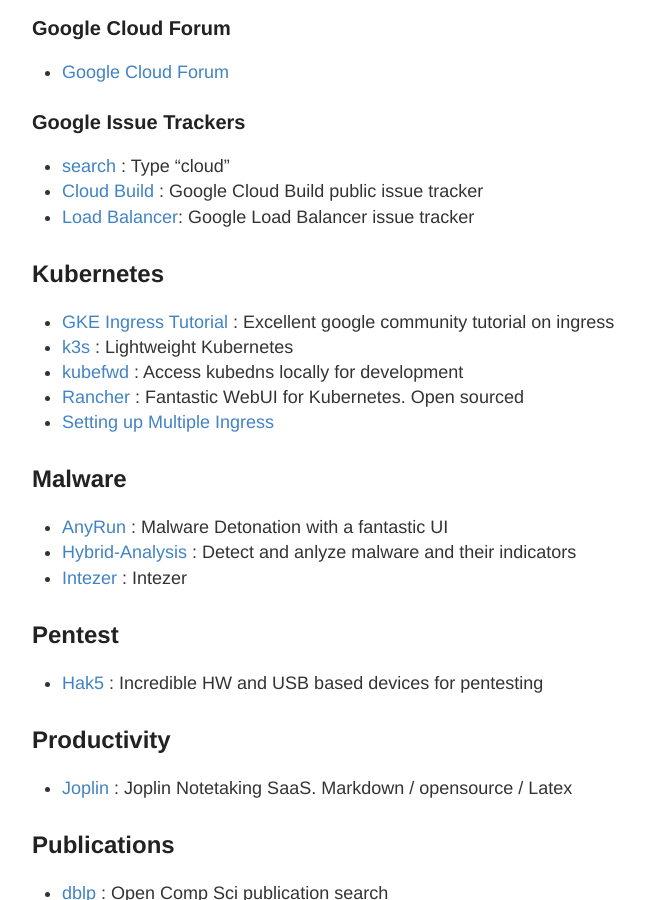
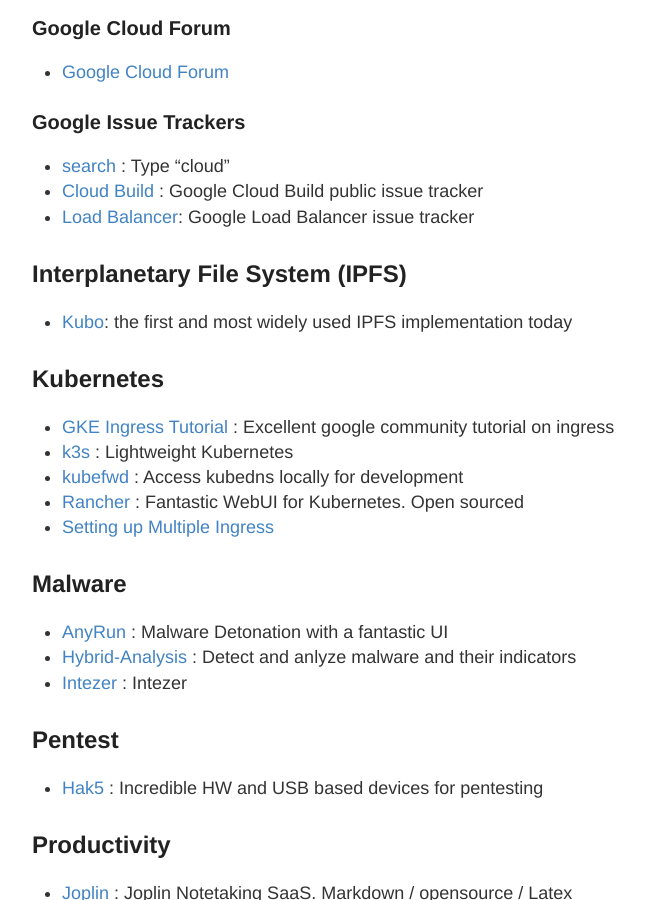
Before and after one commit to stevehenderson/stevehenderson.github.io, a Jekyll site: the page built from links.md, in a window 1280 px wide and 900 px high, scrolled down 1113 px. Shown: the whole window, without its empty margins (248-893 px from the left). Built offline with Jekyll 4.4.1, drawn with Linux system fonts in a browser that asks for light colours.

Commit message:
Update links.md

```diff
--- a/links.md
+++ b/links.md
@@ -43,6 +43,9 @@
    * [Cloud Build](https://issuetracker.google.com/savedsearches/6305393) : Google Cloud Build public issue tracker
    * [Load Balancer](https://issuetracker.google.com/issues?q=status:open%20componentid:187245&s=created_time:desc):  Google Load Balancer issue tracker
 
+## Interplanetary File System (IPFS)
+   * [Kubo](https://github.com/ipfs/kubo):  the first and most widely used IPFS implementation today
+
 ## Kubernetes
    * [GKE Ingress Tutorial](https://cloud.google.com/community/tutorials/nginx-ingress-gke) : Excellent google community tutorial on ingress
    * [k3s](https://k3s.io/) : Lightweight Kubernetes
```
